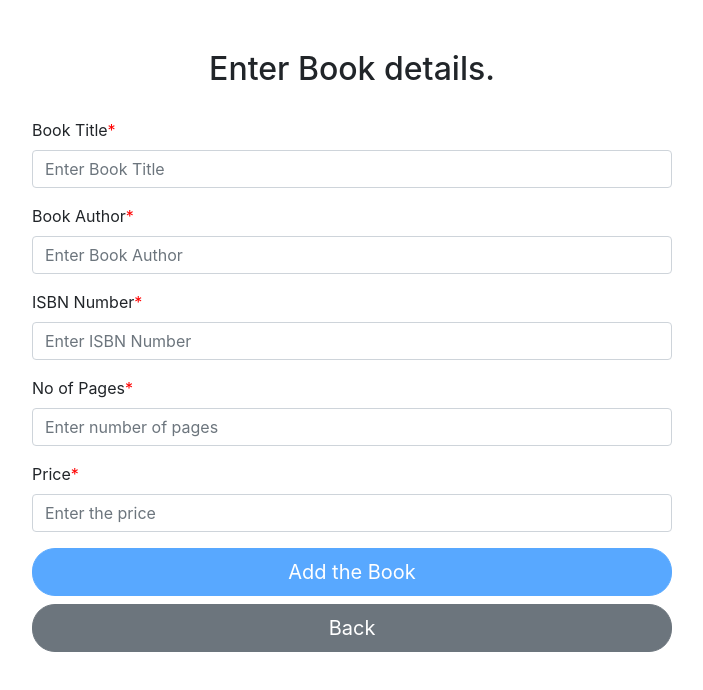
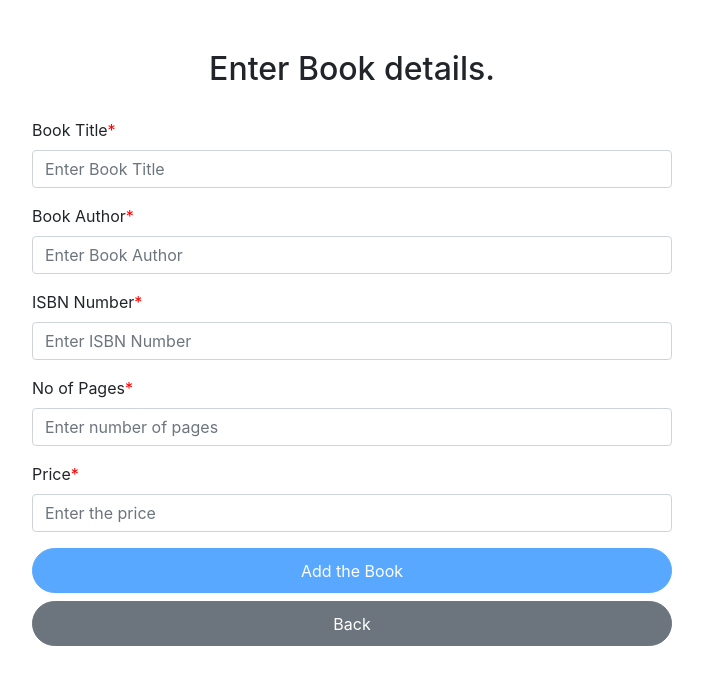
Before and after one commit to vinulays/Book-List-Frontend, an Angular app: page /create in a window 1280 px wide. Shown: the top 690 px of the page, without its empty margins (288-991 px from the left). Built offline with nearby package versions, Linux system fonts and the light colour scheme; sample sign-in values are in the browser's storage; a web font is replaced by a local one.

Commit message:
corrected font size of the buttons

```diff
--- a/src/app/book-create/book-create.component.css
+++ b/src/app/book-create/book-create.component.css
@@ -26,3 +26,7 @@ h2 {
 .btn-block {
   border-radius: 23px;
 }
+
+.btn-m {
+  height: 45px;
+}
--- a/src/app/book-create/book-create.component.html
+++ b/src/app/book-create/book-create.component.html
@@ -156,14 +156,14 @@
     <button
       type="submit"
       [disabled]="!form.valid"
-      class="btn btn-primary btn-lg btn-block add-btn"
+      class="btn btn-primary btn-m btn-block add-btn"
     >
       Add the Book
     </button>
     <button
       type="button"
       routerLink="../list"
-      class="btn btn-secondary btn-lg btn-block"
+      class="btn btn-secondary btn-m btn-block"
     >
       Back
     </button>
--- a/src/app/book-list/book-list.component.css
+++ b/src/app/book-list/book-list.component.css
@@ -58,7 +58,7 @@ td {
   width: 350px;
 }
 .author-column {
-  width: 250px;
+  width: 220px;
 }
 .isbn-column {
   width: 150px;
--- a/src/app/book-update/book-update.component.css
+++ b/src/app/book-update/book-update.component.css
@@ -19,3 +19,6 @@
 .btn-block {
   border-radius: 23px;
 }
+.btn-m {
+  height: 45px;
+}
--- a/src/app/book-update/book-update.component.html
+++ b/src/app/book-update/book-update.component.html
@@ -158,7 +158,7 @@
 
     <button
       type="submit"
-      class="btn btn-primary btn-lg btn-block"
+      class="btn btn-primary btn-m btn-block"
       [disabled]="!form.valid"
     >
       Update the Book
@@ -166,7 +166,7 @@
     <button
       type="button"
       routerLink="../../list"
-      class="btn btn-secondary btn-lg btn-block"
+      class="btn btn-secondary btn-m btn-block"
     >
       Back
     </button>
--- a/src/app/login/login.component.html
+++ b/src/app/login/login.component.html
@@ -59,7 +59,7 @@
         </div>
 
         <p class="text-center">
-          Dont have an Account? &nbsp;<a routerLink="create">Create Here.</a>
+          Don't have an Account? &nbsp;<a routerLink="create">Create Here.</a>
         </p>
       </form>
     </article>
```
